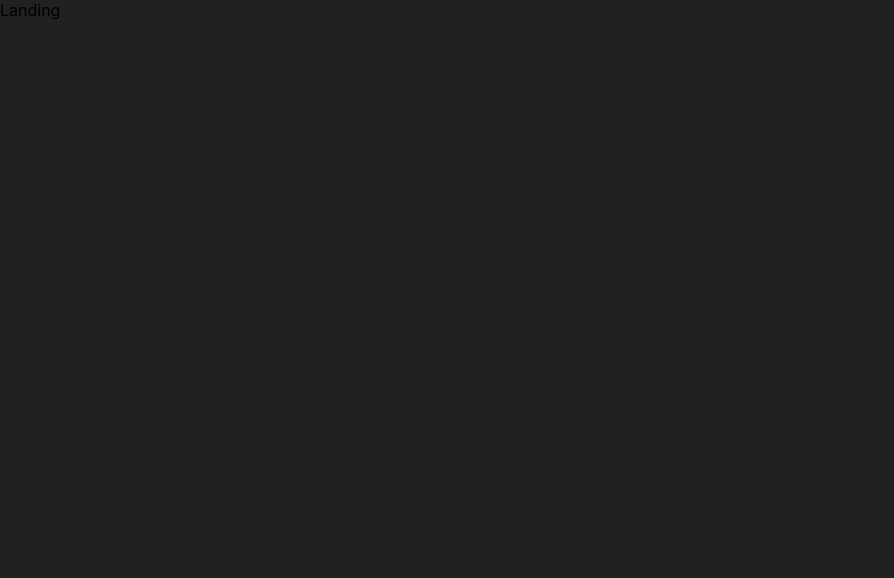
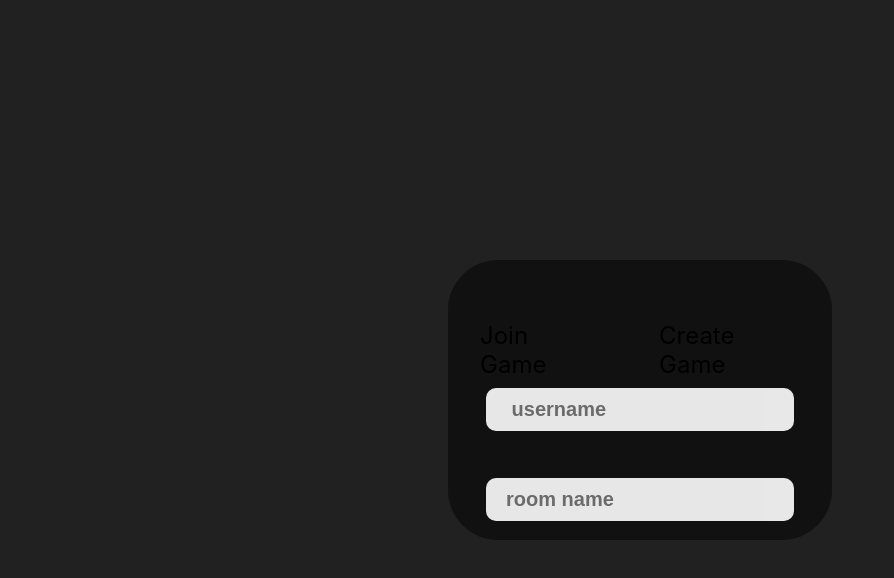
Before and after one commit to MHassan47/Codewords-Clone, a React (Create React App) app: page / in a window 1280 px wide. Shown: the top 578 px of the page, without its empty margins (0-894 px from the left). Built offline with nearby package versions, Linux system fonts and the light colour scheme.

Commit message:
creates initial layout of login form

```diff
--- a/src/App.js
+++ b/src/App.js
@@ -1,5 +1,5 @@
 import "./App.css";
-import Landing from "./components/Landing";
+import Landing from "./components/Landing/Landing";
 
 function App() {
   return (
--- a/src/components/Landing.js
+++ /dev/null
@@ -1,7 +0,0 @@
-import React from "react";
-
-function Landing() {
-  return <div>Landing</div>;
-}
-
-export default Landing;
--- /dev/null
+++ b/src/components/Landing/Landing.css
@@ -0,0 +1,53 @@
+.landing_container {
+  display: flex;
+  flex-direction: column;
+  justify-content: space-around;
+  position: absolute;
+  left: 50%;
+  top: 50%;
+  transform: translate(-50%, -50%);
+  width: 30%;
+  height: 35%;
+  border-radius: 50px;
+  background-color: rgb(18, 17, 17);
+}
+
+.header {
+  display: flex;
+  width: 100%;
+  height: 15%;
+  justify-content: center;
+}
+
+.header > * {
+  display: flex;
+  font-size: 24px;
+  margin: 2rem;
+  cursor: pointer;
+}
+
+.header > *:hover {
+  color: rgb(58, 137, 194);
+  font-size: 28px;
+  transform: 0.5s;
+}
+
+.username {
+  display: flex;
+  justify-content: center;
+}
+
+.room_name {
+  display: flex;
+  justify-content: center;
+}
+input {
+  height: 100%;
+  border: none;
+  background: #fff;
+  opacity: 0.9;
+  font-size: 20px;
+  font-weight: 600;
+  border-radius: 10px;
+  padding: 5px 20px;
+}
--- /dev/null
+++ b/src/components/Landing/Landing.js
@@ -0,0 +1,21 @@
+import React from "react";
+import "./Landing.css";
+
+function Landing() {
+  return (
+    <div className="landing_container">
+      <div className="header">
+        <div className="join_game">Join Game</div>
+        <div className="create_game">Create Game</div>
+      </div>
+      <div className="username">
+        <input type="text" placeholder=" username" />
+      </div>
+      <div className="room_name">
+        <input type="text" placeholder="room name" />
+      </div>
+    </div>
+  );
+}
+
+export default Landing;
```
